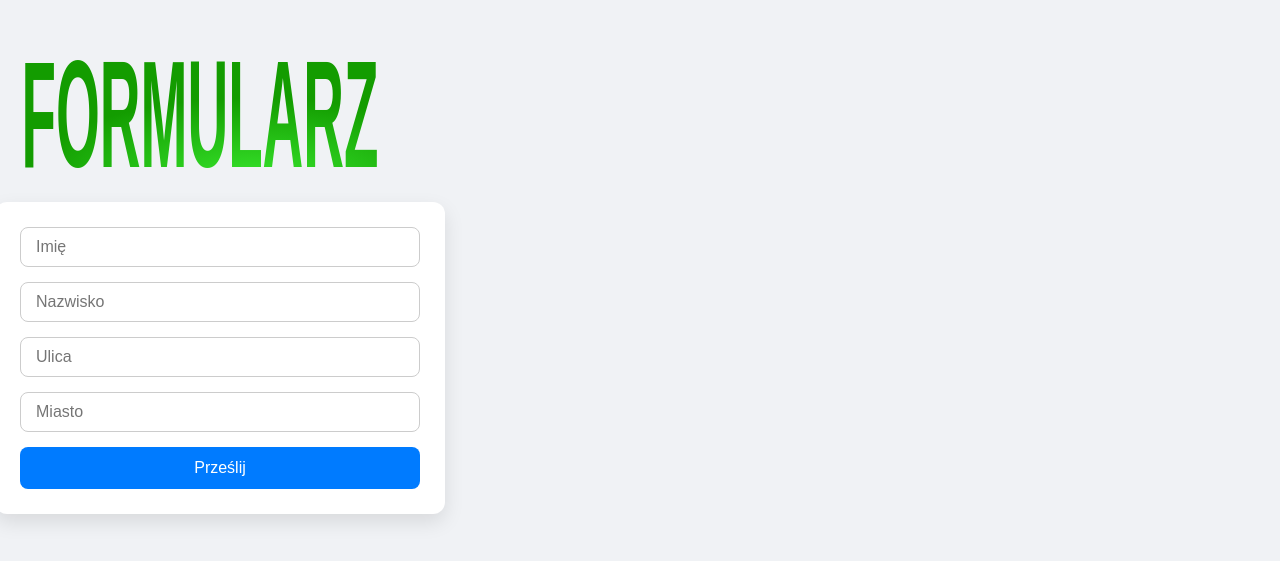
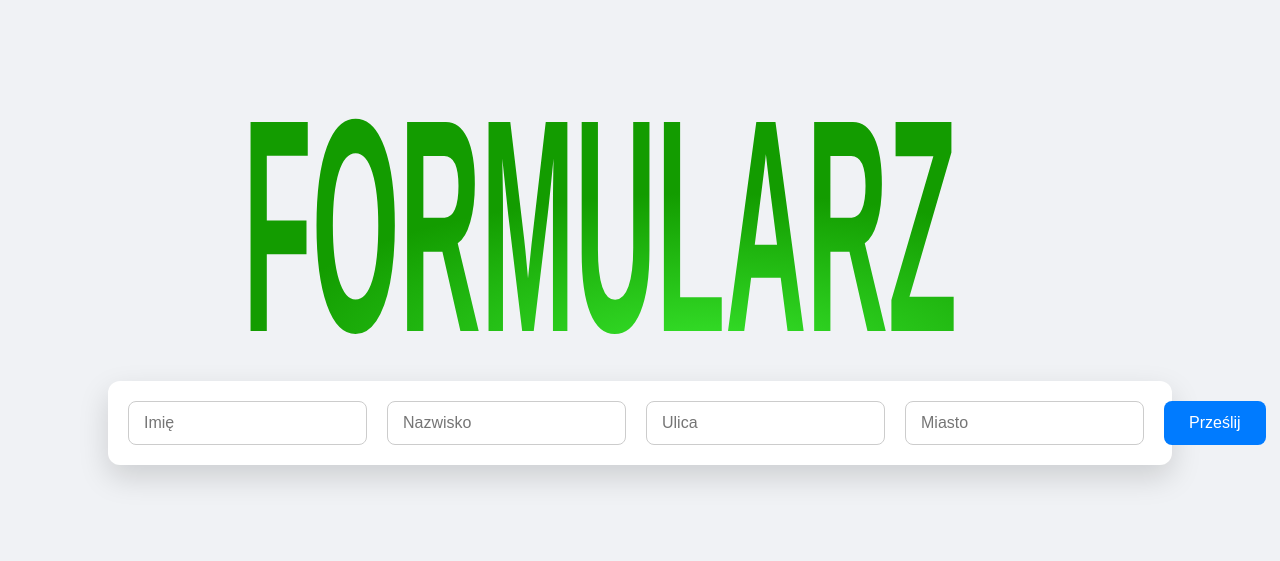
Before and after one commit to SzymeQ-pl/formularz, a React (Vite) app: page / in a window 1280 px wide. Shown: the part 117-678 px from the top of the page. Built offline with nearby package versions, Linux system fonts and the light colour scheme.

Commit message:
Update App.css

```diff
--- a/src/App.css
+++ b/src/App.css
@@ -3,6 +3,7 @@ body, html {
   margin: 0;
   padding: 0;
   height: 100%;
+  width: 100%;
   font-family: Arial, sans-serif;
   background-color: #f0f2f5;
 }
@@ -12,31 +13,33 @@ body, html {
   flex-direction: column;
   align-items: center;
   justify-content: center;
-  min-height: 100vh;
-  padding: 20px;
+  height: 100vh;
+  width: 100vw;
   box-sizing: border-box;
 }
 
 .banner {
-  max-width: 400px;
-  width: 100%;
-  margin-bottom: 30px;
+  max-width: 800px;
+  width: 80%;
+  margin-bottom: 40px;
 }
 
 .form {
   display: flex;
-  flex-direction: column;
-  gap: 15px;
-  width: 100%;
-  max-width: 400px;
+  flex-direction: row;
+  gap: 20px;
+  width: 80%;
+  max-width: 1200px;
+  padding: 20px;
   background-color: #fff;
-  padding: 25px;
   border-radius: 12px;
-  box-shadow: 0 8px 20px rgba(0, 0, 0, 0.1);
+  box-shadow: 0 12px 30px rgba(0,0,0,0.15);
+  justify-content: space-between;
 }
 
 .form input {
-  padding: 10px 15px;
+  flex: 1;
+  padding: 12px 15px;
   font-size: 16px;
   border: 1px solid #ccc;
   border-radius: 8px;
@@ -49,7 +52,7 @@ body, html {
 }
 
 .form button {
-  padding: 12px;
+  padding: 12px 25px;
   font-size: 16px;
   background-color: #007bff;
   color: white;
@@ -64,18 +67,18 @@ body, html {
 }
 
 .table {
-  margin-top: 30px;
+  margin-top: 40px;
   border-collapse: collapse;
-  width: 100%;
-  max-width: 600px;
+  width: 80%;
+  max-width: 1200px;
   background-color: #fff;
   border-radius: 12px;
   overflow: hidden;
-  box-shadow: 0 8px 20px rgba(0, 0, 0, 0.1);
+  box-shadow: 0 12px 30px rgba(0,0,0,0.15);
 }
 
 .table th, .table td {
-  padding: 12px 15px;
+  padding: 15px 20px;
   text-align: left;
 }
 
```
